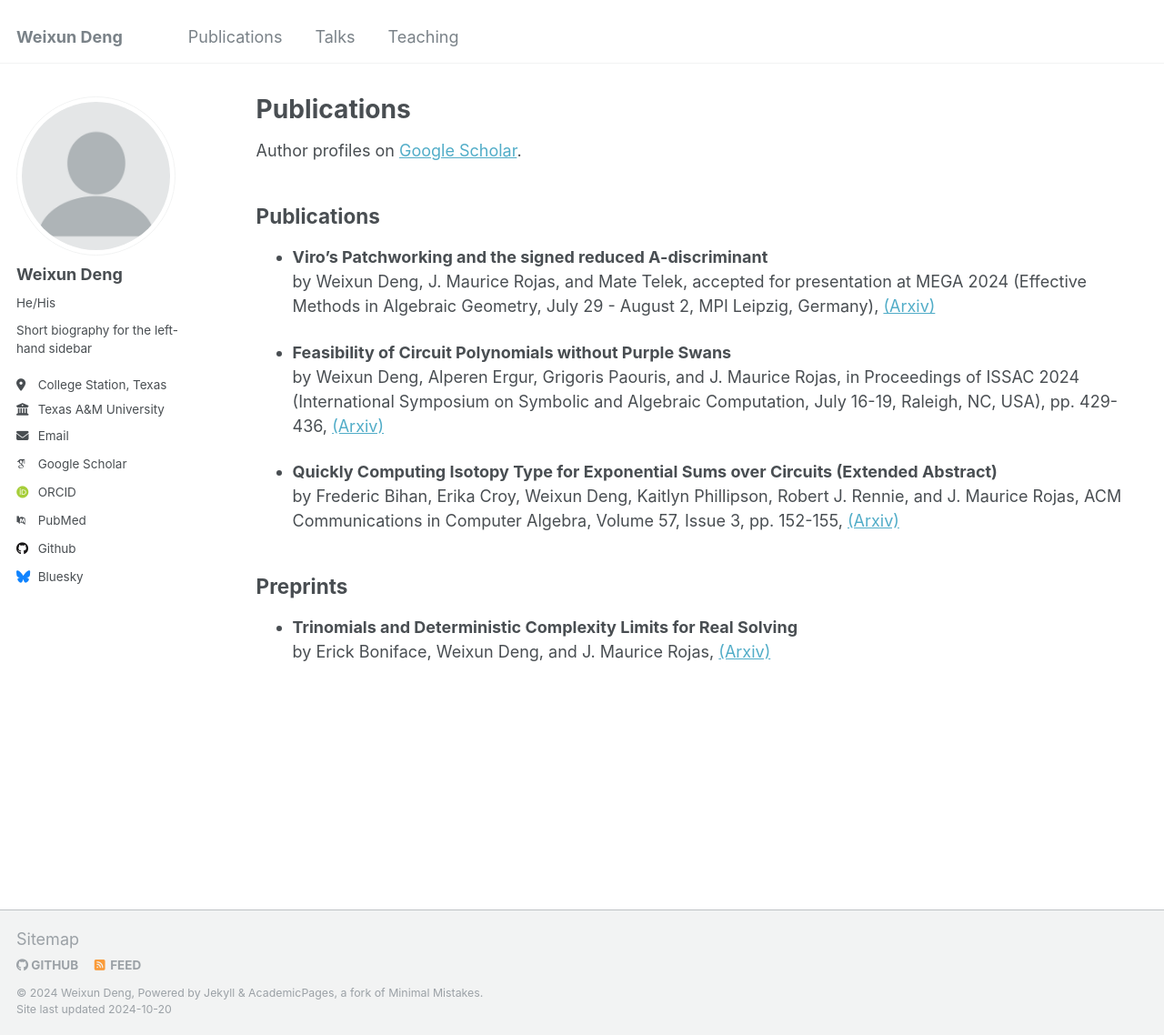
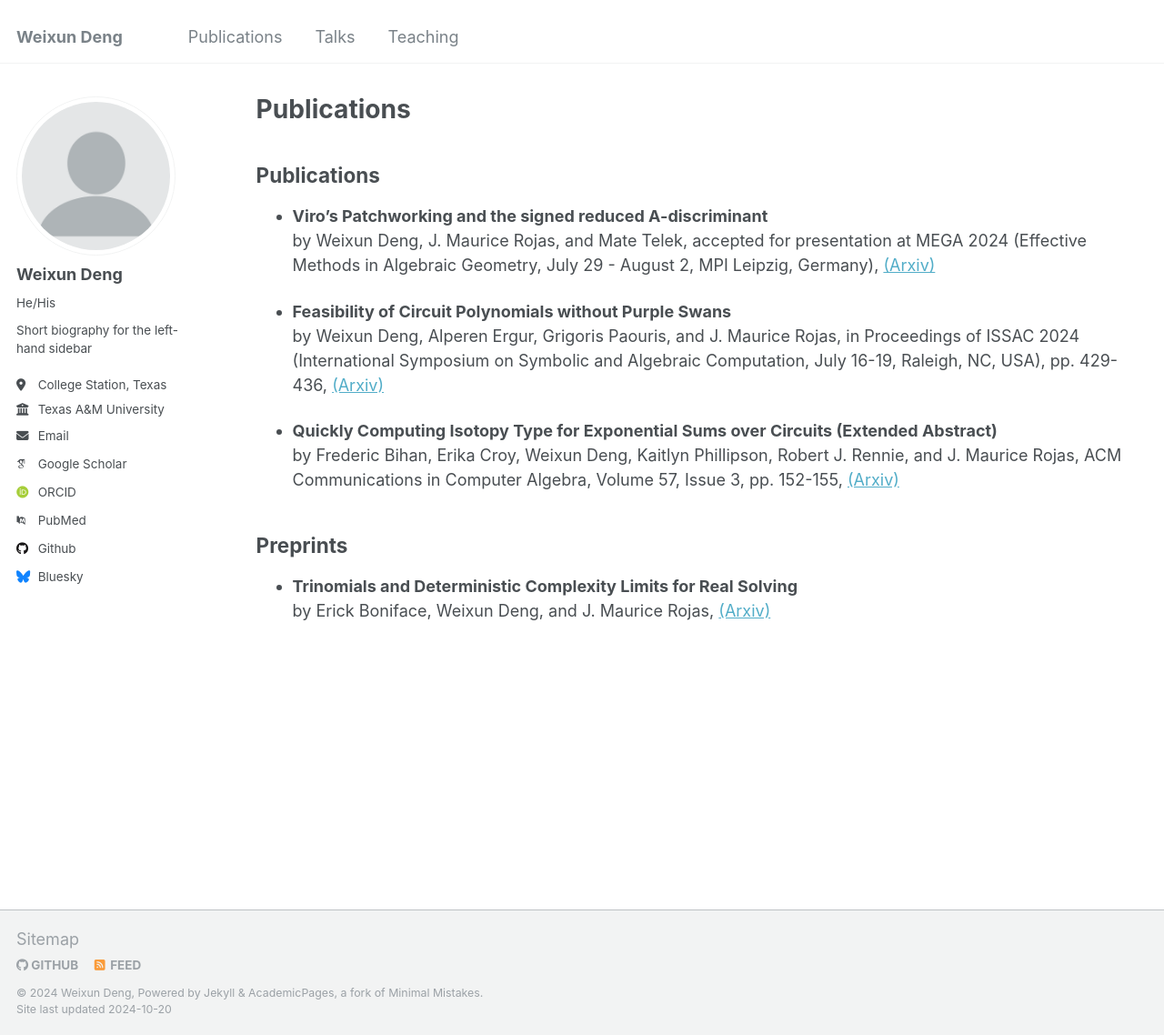
Before and after one commit to WeixunDeng/weixundeng.github.io, a Jekyll site: the page built from _pages/publications.md, in a window 1280 px wide and 1138 px high. Shown: the whole window at 91% size. Built offline with Jekyll 4.4.1, drawn with Linux system fonts in a browser that asks for light colours; some web fonts are replaced.

Commit message:
Update publications.md

```diff
--- a/_pages/publications.md
+++ b/_pages/publications.md
@@ -5,7 +5,6 @@ permalink: /publications/
 author_profile: true
 ---
 
-Author profiles on <a href="https://scholar.google.com/citations?" target="_blank">Google Scholar</a>.
 
 ## Publications ##
 * **Viro's Patchworking and the signed reduced A-discriminant** <br/>
```
